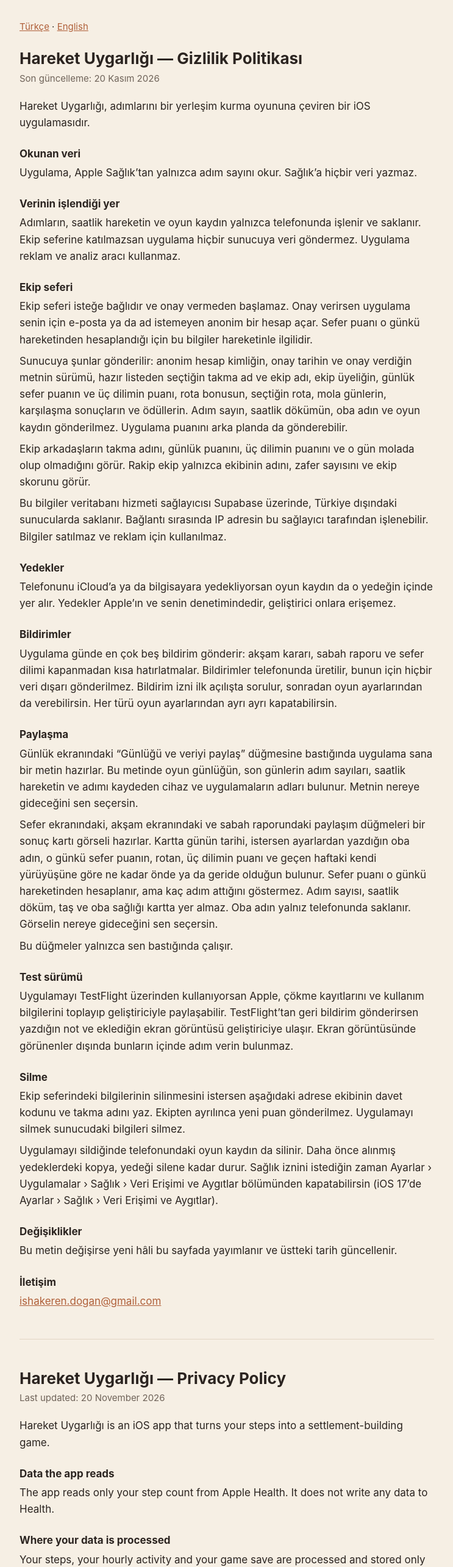
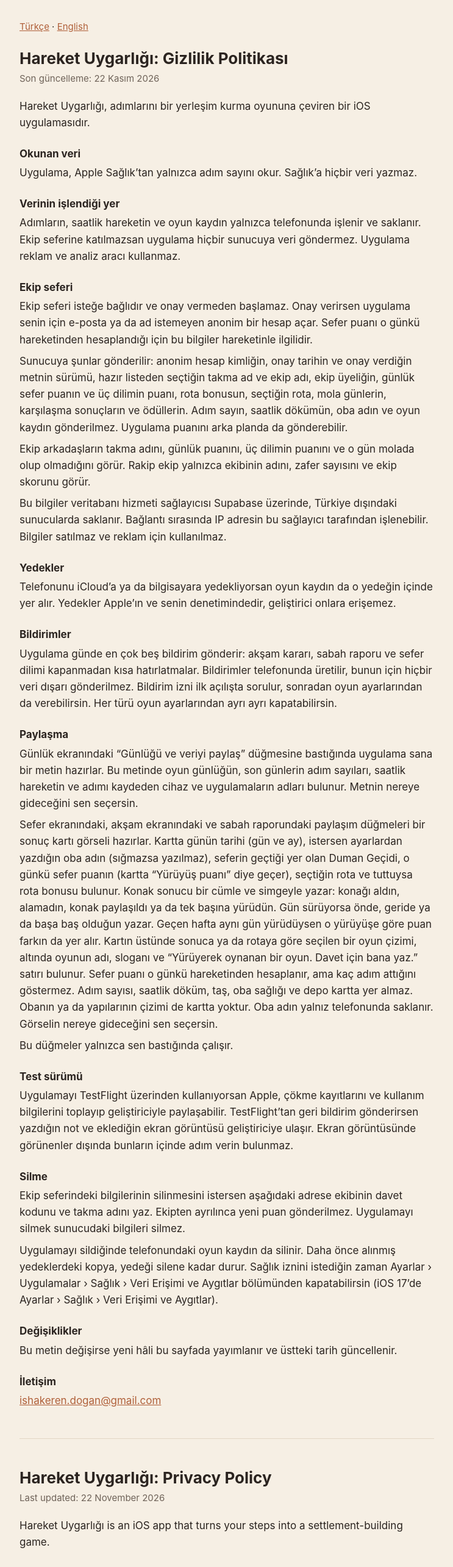
Before and after one commit to SaitomoPM/hareketuygarligi-gizlilik, a plain HTML site: page index.html in a window 1280 px wide. Shown: the top 2569 px of the page at 61% size, without its empty margins (268-1011 px from the left). Drawn offline with Linux system fonts and the light colour scheme.

Commit message:
Yeni sonuç kartının içeriği

```diff
--- a/index.html
+++ b/index.html
@@ -3,7 +3,7 @@
 <head>
 <meta charset="utf-8">
 <meta name="viewport" content="width=device-width, initial-scale=1">
-<title>Hareket Uygarlığı — Gizlilik Politikası</title>
+<title>Hareket Uygarlığı: Gizlilik Politikası</title>
 <style>
   :root { --bg: #f6efe4; --ink: #2b2420; --muted: #6f6359; --line: #e2d6c4; --accent: #b0603a; }
   @media (prefers-color-scheme: dark) {
@@ -26,8 +26,8 @@
 <nav><a href="#tr">Türkçe</a> · <a href="#en">English</a></nav>
 
 <section id="tr" lang="tr">
-<h1>Hareket Uygarlığı — Gizlilik Politikası</h1>
-<p class="date">Son güncelleme: 20 Kasım 2026</p>
+<h1>Hareket Uygarlığı: Gizlilik Politikası</h1>
+<p class="date">Son güncelleme: 22 Kasım 2026</p>
 <p>Hareket Uygarlığı, adımlarını bir yerleşim kurma oyununa çeviren bir iOS uygulamasıdır.</p>
 
 <h2>Okunan veri</h2>
@@ -50,7 +50,7 @@
 
 <h2>Paylaşma</h2>
 <p>Günlük ekranındaki “Günlüğü ve veriyi paylaş” düğmesine bastığında uygulama sana bir metin hazırlar. Bu metinde oyun günlüğün, son günlerin adım sayıları, saatlik hareketin ve adımı kaydeden cihaz ve uygulamaların adları bulunur. Metnin nereye gideceğini sen seçersin.</p>
-<p>Sefer ekranındaki, akşam ekranındaki ve sabah raporundaki paylaşım düğmeleri bir sonuç kartı görseli hazırlar. Kartta günün tarihi, istersen ayarlardan yazdığın oba adın, o günkü sefer puanın, rotan, üç dilimin puanı ve geçen haftaki kendi yürüyüşüne göre ne kadar önde ya da geride olduğun bulunur. Sefer puanı o günkü hareketinden hesaplanır, ama kaç adım attığını göstermez. Adım sayısı, saatlik döküm, taş ve oba sağlığı kartta yer almaz. Oba adın yalnız telefonunda saklanır. Görselin nereye gideceğini sen seçersin.</p>
+<p>Sefer ekranındaki, akşam ekranındaki ve sabah raporundaki paylaşım düğmeleri bir sonuç kartı görseli hazırlar. Kartta günün tarihi (gün ve ay), istersen ayarlardan yazdığın oba adın (sığmazsa yazılmaz), seferin geçtiği yer olan Duman Geçidi, o günkü sefer puanın (kartta “Yürüyüş puanı” diye geçer), seçtiğin rota ve tuttuysa rota bonusu bulunur. Konak sonucu bir cümle ve simgeyle yazar: konağı aldın, alamadın, konak paylaşıldı ya da tek başına yürüdün. Gün sürüyorsa önde, geride ya da başa baş olduğun yazar. Geçen hafta aynı gün yürüdüysen o yürüyüşe göre puan farkın da yer alır. Kartın üstünde sonuca ya da rotaya göre seçilen bir oyun çizimi, altında oyunun adı, sloganı ve “Yürüyerek oynanan bir oyun. Davet için bana yaz.” satırı bulunur. Sefer puanı o günkü hareketinden hesaplanır, ama kaç adım attığını göstermez. Adım sayısı, saatlik döküm, taş, oba sağlığı ve depo kartta yer almaz. Obanın ya da yapılarının çizimi de kartta yoktur. Oba adın yalnız telefonunda saklanır. Görselin nereye gideceğini sen seçersin.</p>
 <p>Bu düğmeler yalnızca sen bastığında çalışır.</p>
 
 <h2>Test sürümü</h2>
@@ -70,8 +70,8 @@
 <hr>
 
 <section id="en" lang="en">
-<h1>Hareket Uygarlığı — Privacy Policy</h1>
-<p class="date">Last updated: 20 November 2026</p>
+<h1>Hareket Uygarlığı: Privacy Policy</h1>
+<p class="date">Last updated: 22 November 2026</p>
 <p>Hareket Uygarlığı is an iOS app that turns your steps into a settlement-building game.</p>
 
 <h2>Data the app reads</h2>
@@ -87,14 +87,14 @@
 <p>This information is stored with the database provider Supabase on servers outside Türkiye. The provider may process your IP address during a connection. The information is not sold or used for advertising.</p>
 
 <h2>Backups</h2>
-<p>If you back up your phone to iCloud or to a computer, your game save is included in that backup. Backups are under the control of Apple and yourself; the developer has no access to them.</p>
+<p>If you back up your phone to iCloud or to a computer, your game save is included in that backup. Backups are under the control of Apple and yourself. The developer has no access to them.</p>
 
 <h2>Notifications</h2>
 <p>The app sends at most five notifications a day: the evening decision, the morning report and short reminders before an expedition time slot closes. Notifications are created on your phone and no data is sent anywhere for them. Permission is asked when you first open the app, and you can also grant it later in the game settings. You can turn each type off separately in the game settings.</p>
 
 <h2>Sharing</h2>
 <p>When you tap “Günlüğü ve veriyi paylaş” (Share journal and data) on the Journal screen, the app prepares a text for you. It contains your game journal, your step counts for recent days, your hourly activity, and the names of the devices and apps that recorded your steps. You choose where the text goes.</p>
-<p>The share buttons on the expedition screen, the evening screen and the morning report prepare a result card image. The card shows the date, your camp name if you entered one in settings, that day's expedition score, your route, the points of the three time slots, and how far ahead of or behind your own walk from the same day last week you are. The expedition score is calculated from your movement that day, but it does not show how many steps you took. Step counts, the hourly breakdown, stones and camp health are not on the card. Your camp name is stored only on your phone. You choose where the image goes.</p>
+<p>The share buttons on the expedition screen, the evening screen and the morning report prepare a result card image. The card shows the date (day and month), your camp name if you entered one in settings (left out if it does not fit), Duman Geçidi as the place of the expedition, that day's expedition score (shown on the card as “Yürüyüş puanı”), your chosen route and the route bonus if you earned it. The outcome of the day's outpost is shown with a sentence and an icon: you took the outpost, you did not, it was shared, or you walked alone. If the day is still going, the card says whether you are ahead, behind or level. If you walked on the same day last week, the card also shows your score difference from that walk. At the top there is a game illustration chosen by the outcome or the route. At the bottom are the game's name, its slogan and the line “Yürüyerek oynanan bir oyun. Davet için bana yaz.” (A game you play by walking. Message me for an invite.) The expedition score is calculated from your movement that day, but it does not show how many steps you took. Step counts, the hourly breakdown, stones, camp health and the energy store are not on the card. Neither is any picture of your camp or its buildings. Your camp name is stored only on your phone. You choose where the image goes.</p>
 <p>These buttons work only when you tap them.</p>
 
 <h2>Test version</h2>
```
